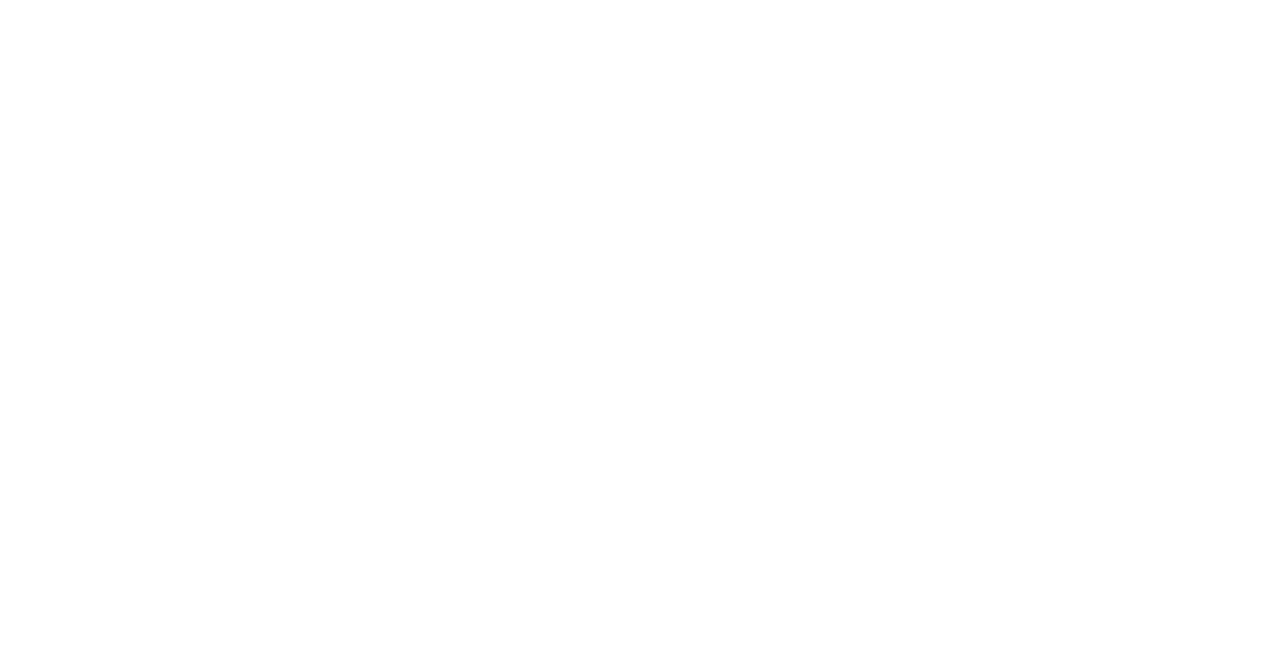
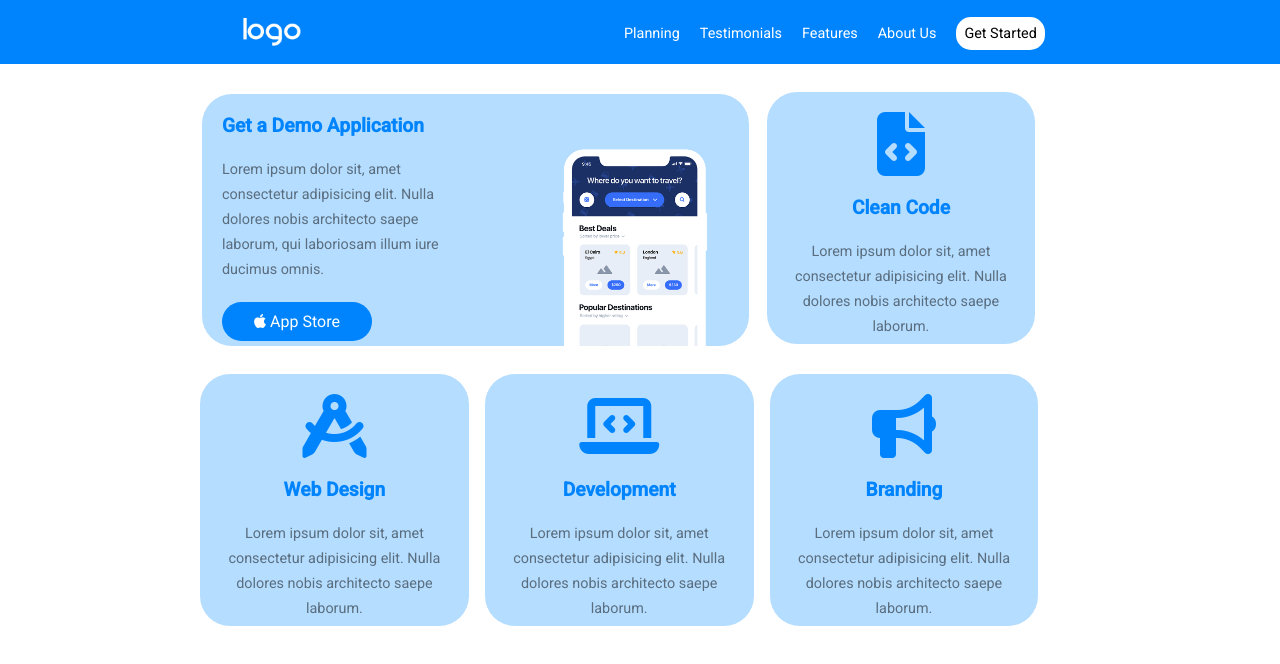
Before and after one commit to KentaBilotta/htmlcss-responsive-layout, a plain HTML site: page index.html in a window 1280 px wide. Drawn offline with Linux system fonts and the light colour scheme.

Commit message:
secondo commit: header + prima section

```diff
--- a/index.html
+++ b/index.html
@@ -3,12 +3,81 @@
 <head>
     <meta charset="UTF-8">
     <meta http-equiv="X-UA-Compatible" content="IE=edge">
+
     <meta name="viewport" content="width=device-width, initial-scale=1.0">
+
     <title>Responsive Layout</title>
     <!-- style -->
     <link rel="stylesheet" href="style.css">
+    <!-- font -->
+    <link href="https://fonts.googleapis.com/css2?family=M+PLUS+Rounded+1c:wght@400;800&family=Roboto:wght@300;400;500&display=swap" rel="stylesheet">
+    <!-- icons -->
+    <link rel="stylesheet" href="https://cdnjs.cloudflare.com/ajax/libs/font-awesome/6.2.0/css/all.min.css" integrity="sha512-xh6O/CkQoPOWDdYTDqeRdPCVd1SpvCA9XXcUnZS2FmJNp1coAFzvtCN9BmamE+4aHK8yyUHUSCcJHgXloTyT2A==" crossorigin="anonymous" referrerpolicy="no-referrer" />
 </head>
 <body>
+    <header>
+        <div class="head-left">
+            <img src="img/logo.png" alt="logo" class="logo">
+        </div>
+        <div class="head-right">
+            <ul class="menu">
+                <li><a href="#!" class="link">Planning</a></li>
+                <li><a href="#!" class="link">Testimonials</a></li>
+                <li><a href="#!" class="link">Features</a></li>
+                <li><a href="#!" class="link">About Us</a></li>
+                <li><a href="#!" class="link button">Get Started</a></li>
+            </ul>
+        </div>
+    </header>
+
+    <main>
+        <section class="first-sec">
+            <div class="container primo">
+                <div class="double">
+                    <div class="card-text">
+                        <div class="card-title">Get a Demo Application</div>
+                        <div class="text">Lorem ipsum dolor sit, amet consectetur adipisicing elit. Nulla dolores nobis architecto saepe laborum, qui laboriosam illum iure ducimus omnis.</div>
+                        <div class="appstore-button"><i class="fa-brands fa-apple"></i> App Store</div>
+                    </div>
+                    <div class="card-img"></div>
+                </div>
+
+                <div class="card">
+                    <div class="card-icon center">
+                        <i class="icon fa-solid fa-file-code"></i>
+                    </div>
+                    <div class="card-title center">Clean Code</div>
+                    <div class="text center">Lorem ipsum dolor sit, amet consectetur adipisicing elit. Nulla dolores nobis architecto saepe laborum.</div>
+                </div>
+
+                <div class="card">
+                    <div class="card-icon center">
+                        <i class="icon fa-solid fa-compass-drafting"></i>
+                    </div>
+                    <div class="card-title center">Web Design</div>
+                    <div class="text center">Lorem ipsum dolor sit, amet consectetur adipisicing elit. Nulla dolores nobis architecto saepe laborum.</div>
+                </div>
+
+                <div class="card">
+                    <div class="card-icon center">
+                        <i class="icon fa-solid fa-laptop-code"></i>
+                    </div>
+                    <div class="card-title center">Development</div>
+                    <div class="text center">Lorem ipsum dolor sit, amet consectetur adipisicing elit. Nulla dolores nobis architecto saepe laborum.</div>
+                </div>
+
+                <div class="card">
+                    <div class="card-icon center">
+                        <i class="icon fa-solid fa-bullhorn"></i>
+                    </div>
+                    <div class="card-title center">Branding</div>
+                    <div class="text center">Lorem ipsum dolor sit, amet consectetur adipisicing elit. Nulla dolores nobis architecto saepe laborum.</div>
+                </div>
+
+            </div>
+
+        </section>
+    </main>
 
 </body>
 </html>
--- a/style.css
+++ b/style.css
@@ -3,3 +3,142 @@
     margin: 0;
     box-sizing: border-box;
 }
+
+html{
+    font-size: 16px;
+    font-family: "Roboto", Arial;
+}
+
+header{
+    height: 8vh;
+    background-color: #0084fd;
+    display: flex;
+    justify-content: space-around;
+    align-items: center;
+}
+
+.head-left{
+    width: 30%;
+    display: flex;
+    align-items: center;
+    justify-content: center;
+}
+
+.logo{
+    width: 15%;
+}
+
+.head-right{
+    width: 45%;
+}
+
+.menu{
+    display: flex;
+    align-items: center;
+    list-style: none;
+}
+
+.link{
+    text-decoration: none;
+    color: white;
+    font-size: 0.9rem;
+    margin-right: 20px;
+}
+
+.link:hover{
+    text-decoration: underline;
+    cursor: pointer;
+}
+
+.button{
+    color: black;
+    background-color: white;
+    padding: 8px;
+    border-radius: 15px;
+}
+
+.first-sec{
+    height: 70vh;
+    margin-top: 20px;
+    margin-bottom: 50px;
+}
+
+.container{
+    width: 70%;
+    height: 100%;
+    margin: auto;
+}
+
+.primo{
+    display: flex;
+    flex-wrap: wrap;
+}
+
+.card{
+    height: 45%;
+    width: 30%;
+    background-color: #b5ddff;
+    margin: 8px;
+    border-radius: 30px;
+}
+
+.double{
+    background-color: #b5ddff;
+    border-radius: 30px;
+    height: 45%;
+    width: 61%;
+    margin: 10px;
+    display: flex;
+}
+
+.card-img{
+    height: 80%;
+    background-image: url("img/phone.png");
+    background-size: contain;
+    background-repeat: no-repeat;
+    flex-basis: 0;
+    flex-grow: 1;
+    position: relative;
+    top: 50px;
+    left: 70px;
+
+}
+
+.card-text{
+    flex-basis: 0;
+    flex-grow: 1;
+}
+
+.card-title{
+    color: #0084fd;
+    font-size: 1.2rem;
+    font-weight: bold;
+    margin: 20px;
+}
+
+.text{
+    color: #5a6e7f;
+    line-height: 25px;
+    font-size: 0.9rem;
+    margin: 20px;
+}
+
+.appstore-button{
+    color: white;
+    background-color: #0084fd;
+    padding: 10px;
+    border-radius: 30px;
+    width: 150px;
+    text-align: center;
+    margin: 20px;
+}
+
+.icon{
+    font-size: 4rem;
+    color: #0084fd;
+    margin-top: 20px;
+}
+
+.center{
+    text-align: center;
+}
```
